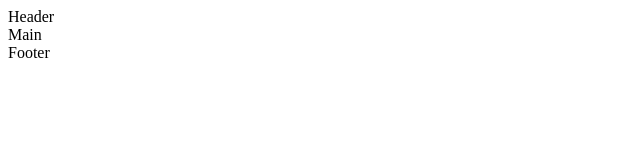
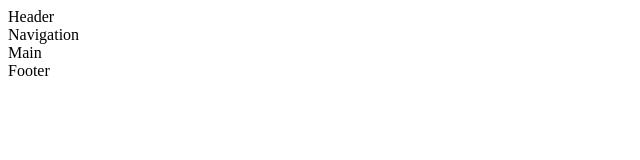
Before and after one commit to Severin72/M293, a plain HTML site: page Übungen/01_HTML-Struktur/index.html in a window 1280 px wide. Shown: the full height of the page, 0-640 px from the left. Drawn offline with Linux system fonts and the light colour scheme.

Commit message:
Strukturelemente Navigation

```diff
--- a/Übungen/01_HTML-Struktur/index.html
+++ b/Übungen/01_HTML-Struktur/index.html
@@ -7,6 +7,7 @@
 </head>
 <body>
     <header>Header</header>
+    <nav>Navigation</nav>
     <main>Main</main>
     <footer>Footer</footer>
 </body>
```
